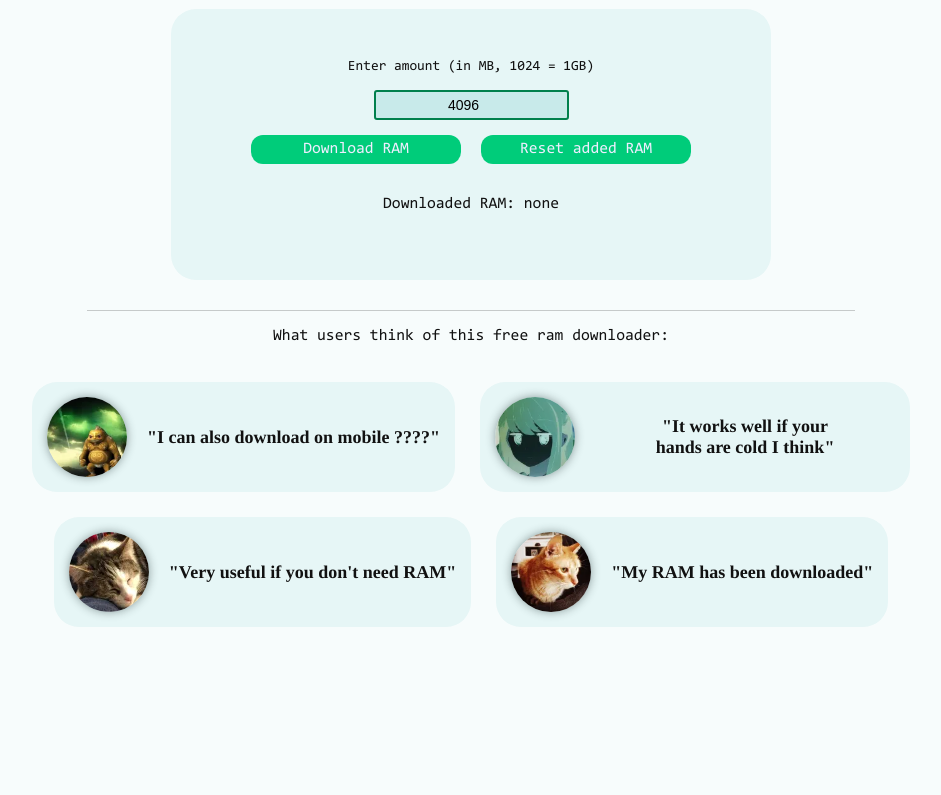
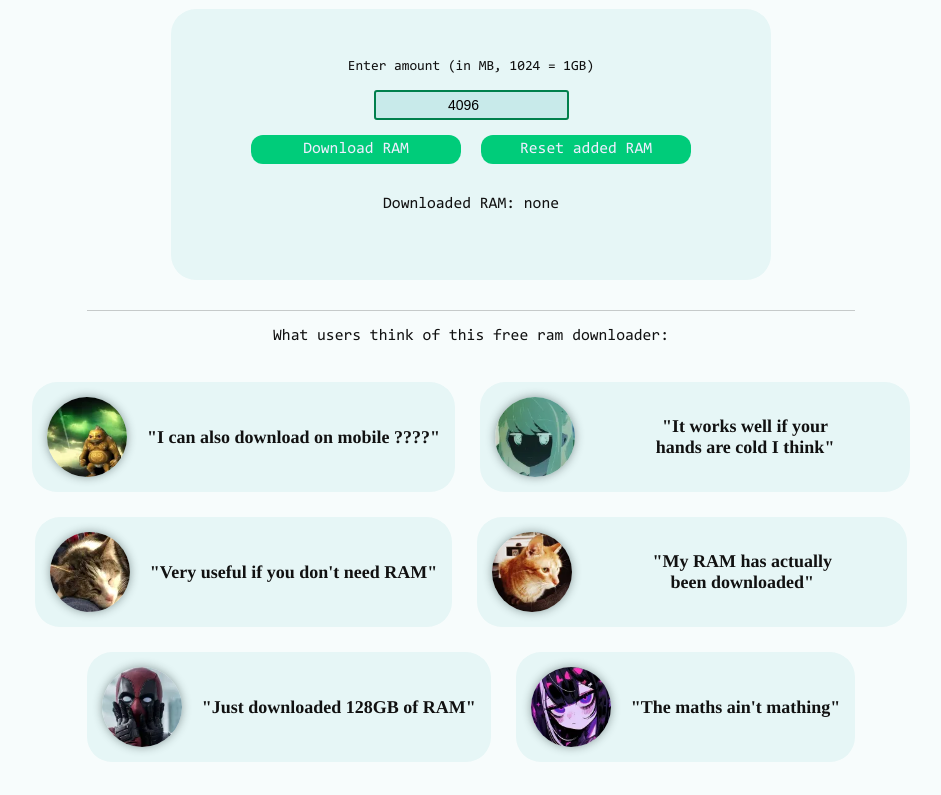
Before and after one commit to d-002/download-ram, a plain HTML site: page index.html in a window 1280 px wide. Shown: the part 350-1145 px from the top of the page, without its empty margins (169-1110 px from the left). Before the commit the page ends 1032 px from the top, so only its background shows below. Drawn offline with Linux system fonts and the light colour scheme.

Commit message:
Added 2 users feedback

```diff
--- a/index.html
+++ b/index.html
@@ -1,9 +1,9 @@
 <html>
 	<head>
 		<title>Download RAM For FREE</title>
-		<script src="packed.js?v=1.2.1"></script>
+		<script src="packed.js?v=1.2.2"></script>
 		<meta name="viewport" content="width=device-width, initial-scale=1">
-		<link rel="stylesheet" href="style.css?v=1.2.1" />
+		<link rel="stylesheet" href="style.css?v=1.2.2" />
 	</head>
 
 	<body onload="I()">
@@ -43,7 +43,15 @@
 				</div>
 				<div>
 					<img src="users/raphael.webp">
-					<span>"My RAM has been downloaded"</span>
+					<span>"My RAM has actually been downloaded"</span>
+				</div>
+				<div>
+					<img src="users/arty.webp">
+					<span>"Just downloaded 128GB of RAM"</span>
+				</div>
+				<div>
+					<img src="users/kalitsune.webp">
+					<span>"The maths ain't mathing"</span>
 				</div>
 			</div>
 			<p id="margin">haha</p>
```
Also changed, not shown: users/arty.webp (added), users/kalitsune.webp (added).
